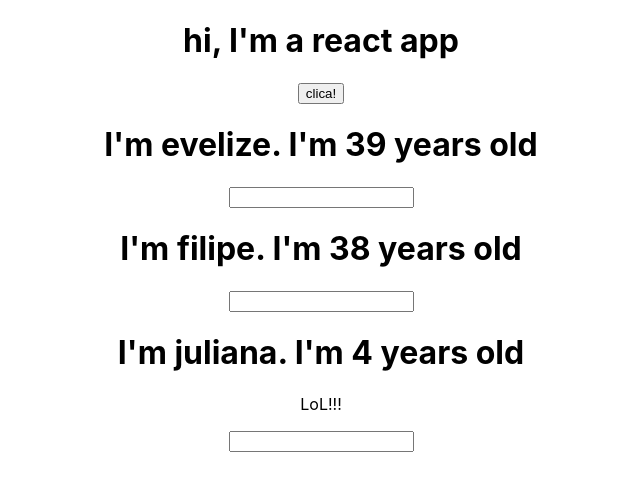
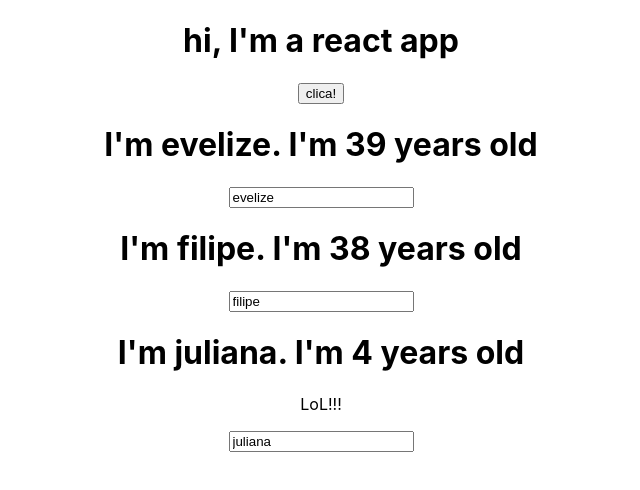
Before and after one commit to ninrod/react-cra, a React (Create React App) app: page / in a window 1280 px wide. Shown: the top 490 px of the page, without its empty margins (319-959 px from the left). Built offline with nearby package versions, Linux system fonts and the light colour scheme.

Commit message:
implement 2 way binding

```diff
--- a/src/Person/Person.js
+++ b/src/Person/Person.js
@@ -5,7 +5,11 @@ const person = (props) => {
     <div>
       <h1>I'm {props.name}. I'm {props.age} years old</h1>
       <p>{props.children}</p>
-      <input type="text" onChange={props.change}/>
+      <input
+        type="text"
+        onChange={props.change}
+        defaultValue={props.name}
+      />
     </div>
   );
 };
```
